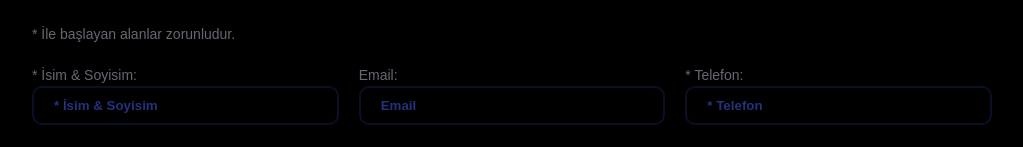
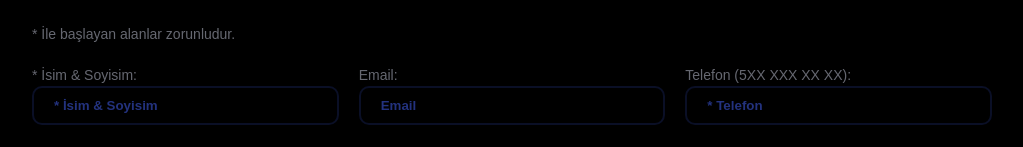
Before and after one commit to acikyazilimagi/deprem-io-frontend, a website: page yardim-sagla/is-makinasi.html in a window 1280 px wide. Shown: the part 266-413 px from the top of the page, without its empty margins (128-1151 px from the left). Drawn offline with Linux system fonts and the light colour scheme; some packages are replaced by stand-ins of ours; a script that the page names is missing; files whose address does not match are found by name.

Commit message:
change tel label

```diff
--- a/yardim-sagla/is-makinasi.html
+++ b/yardim-sagla/is-makinasi.html
@@ -109,7 +109,7 @@
                 <input type="email" class="form-control" id="email" name="fields-email" placeholder="Email">
               </div>
               <div class="form-col">
-                <label for="telefon">* Telefon:</label>
+                <label for="telefon">Telefon (5XX XXX XX XX): </label>
                 <input type="tel" class="form-control" id="telefon" name="telefon" placeholder="* Telefon">
               </div>
             </div>
```
Also changed, not shown: yardim-sagla/konaklama.html (+1 -1 lines).
